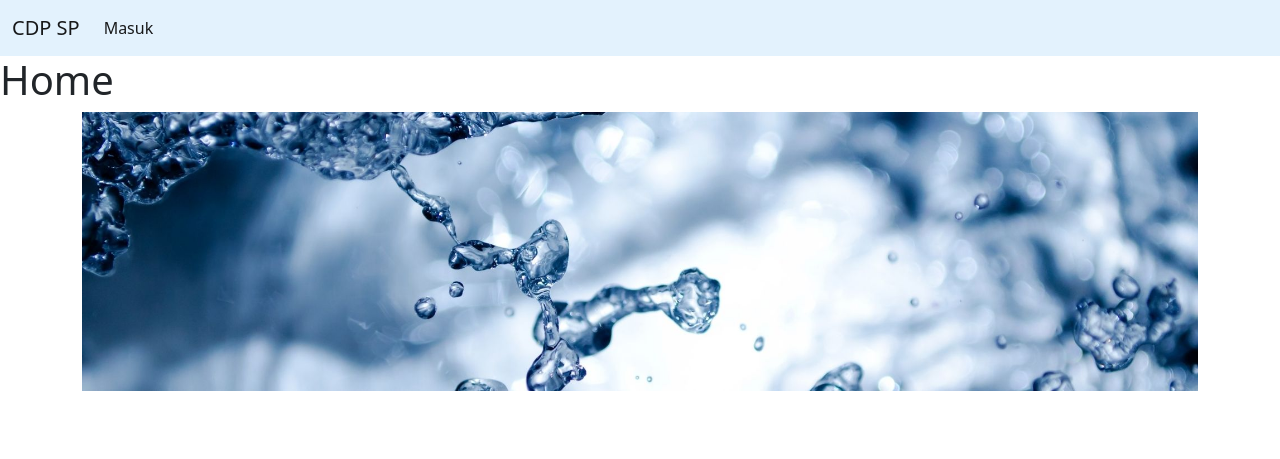
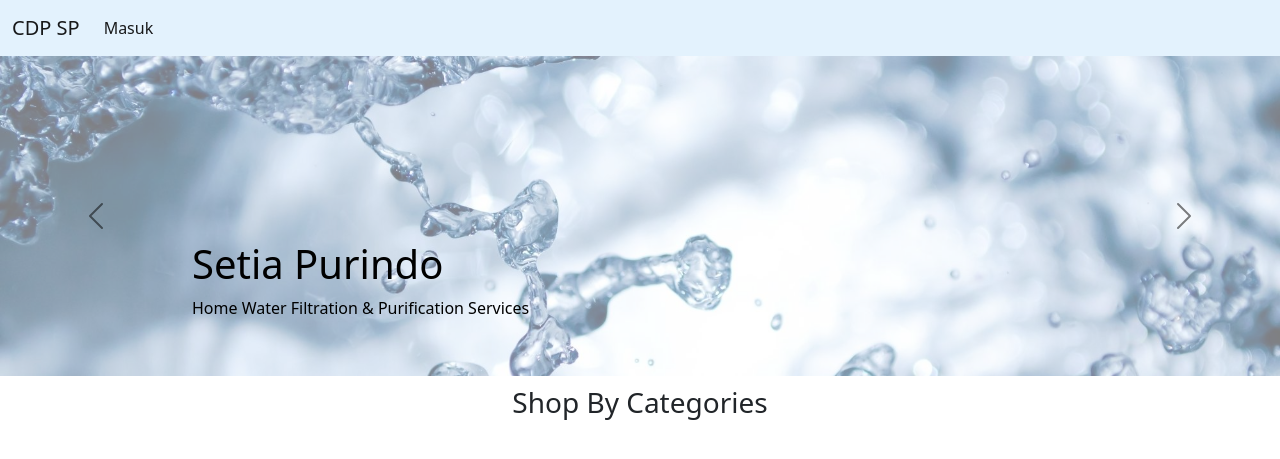
Before and after one commit to timgio26/cdp_toko, a Flask app: page / in a window 1280 px wide. Shown: the top 459 px of the page. Run offline with Flask 2, Linux system fonts and the light colour scheme; some libraries are stand-ins or nearby versions.

Commit message:
new front end

```diff
--- /dev/null
+++ b/static/styling.css
@@ -0,0 +1,8 @@
+.d-block.w-100{
+    opacity: 0.5;
+    image
+}
+h3{
+    text-align:center;
+    padding-top:10px;
+}
--- a/templates/base.html
+++ b/templates/base.html
@@ -5,6 +5,7 @@
       <script src="https://cdn.jsdelivr.net/npm/bootstrap@5.1.3/dist/js/bootstrap.bundle.min.js" integrity="sha384-ka7Sk0Gln4gmtz2MlQnikT1wXgYsOg+OMhuP+IlRH9sENBO0LRn5q+8nbTov4+1p" crossorigin="anonymous"></script>
       <link rel="stylesheet" type="text/css" href="https://cdn.datatables.net/1.10.25/css/dataTables.bootstrap5.css">
       <link rel="icon" type="image/x-icon" href="/static/favicon.ico">
+      <link rel="stylesheet" href="{{ url_for('static', filename='styling.css') }}">
 
     <meta charset="utf-8">
     <meta name="viewport" content="width=device-width, initial-scale=1">
--- a/templates/home.html
+++ b/templates/home.html
@@ -1,13 +1,49 @@
 {% extends 'base.html' %}
 {% block content %}
 
-<h1>Home</h1>
+<!-- <h1>Home</h1> -->
 
-<div class='container'>
-    <img src="{{url_for('static', filename='Untitled design(6).jpg')}}" class="img-fluid">
-    <!--<h1>Home</h1>-->
-    <!--<div class="centered"><h1>Setia Purindo</h1></div>-->
+<div id="carouselExampleControls" class="carousel carousel-dark slide" data-bs-ride="carousel">
+    <div class="carousel-inner">
+      <div class="carousel-item active">
+        <img src="{{url_for('static', filename='Untitled design(6).jpg')}}" class="d-block w-100" alt="...">
+        <div class="container">
+            <div class="carousel-caption text-start">
+              <h1>Setia Purindo</h1>
+              <p>Home Water Filtration & Purification Services</p>
+              <!-- <p><a class="btn btn-sm btn-primary" href="#">Contact Us</a></p> -->
+            </div>
+        </div>
+      </div>
+      <div class="carousel-item">
+        <img src="{{url_for('static', filename='Untitled design(7).jpg')}}" class="d-block w-100" alt="...">
+        <div class="container">
+            <div class="carousel-caption text-start">
+              <h1>Our Product</h1>
+              <p>Find selection of our product suitable for your need</p>
+              <!-- <p><a class="btn btn-sm btn-primary" href="#">Contact Us</a></p> -->
+            </div>
+        </div>
+      </div>
+      <div class="carousel-item">
+        <img src="https://picsum.photos/1000/250" class="d-block w-100" alt="...">
+        <div class="carousel-caption text-start">
+            <h1>Our Customer</h1>
+            <p>Thrusted since 2010, hear from our happy customer</p>
+            <!-- <p><a class="btn btn-sm btn-primary" href="#">Contact Us</a></p> -->
+          </div>
+      </div>
+    </div>
+    <button class="carousel-control-prev" type="button" data-bs-target="#carouselExampleControls" data-bs-slide="prev">
+      <span class="carousel-control-prev-icon" aria-hidden="true"></span>
+      <span class="visually-hidden">Previous</span>
+    </button>
+    <button class="carousel-control-next" type="button" data-bs-target="#carouselExampleControls" data-bs-slide="next">
+      <span class="carousel-control-next-icon" aria-hidden="true"></span>
+      <span class="visually-hidden">Next</span>
+    </button>
 </div>
+<h3>Shop By Categories</h3>
 
 
 {% endblock %}
```
